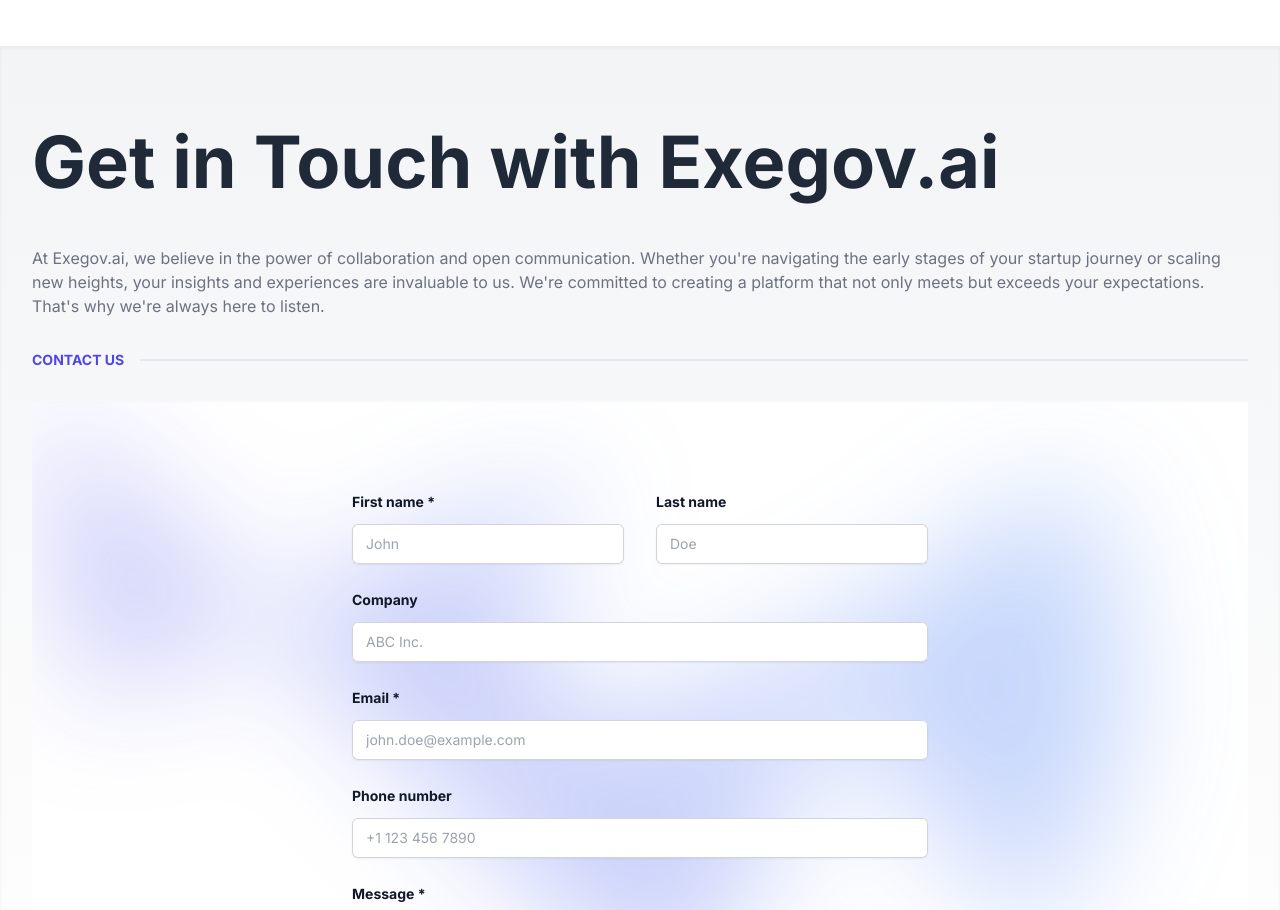
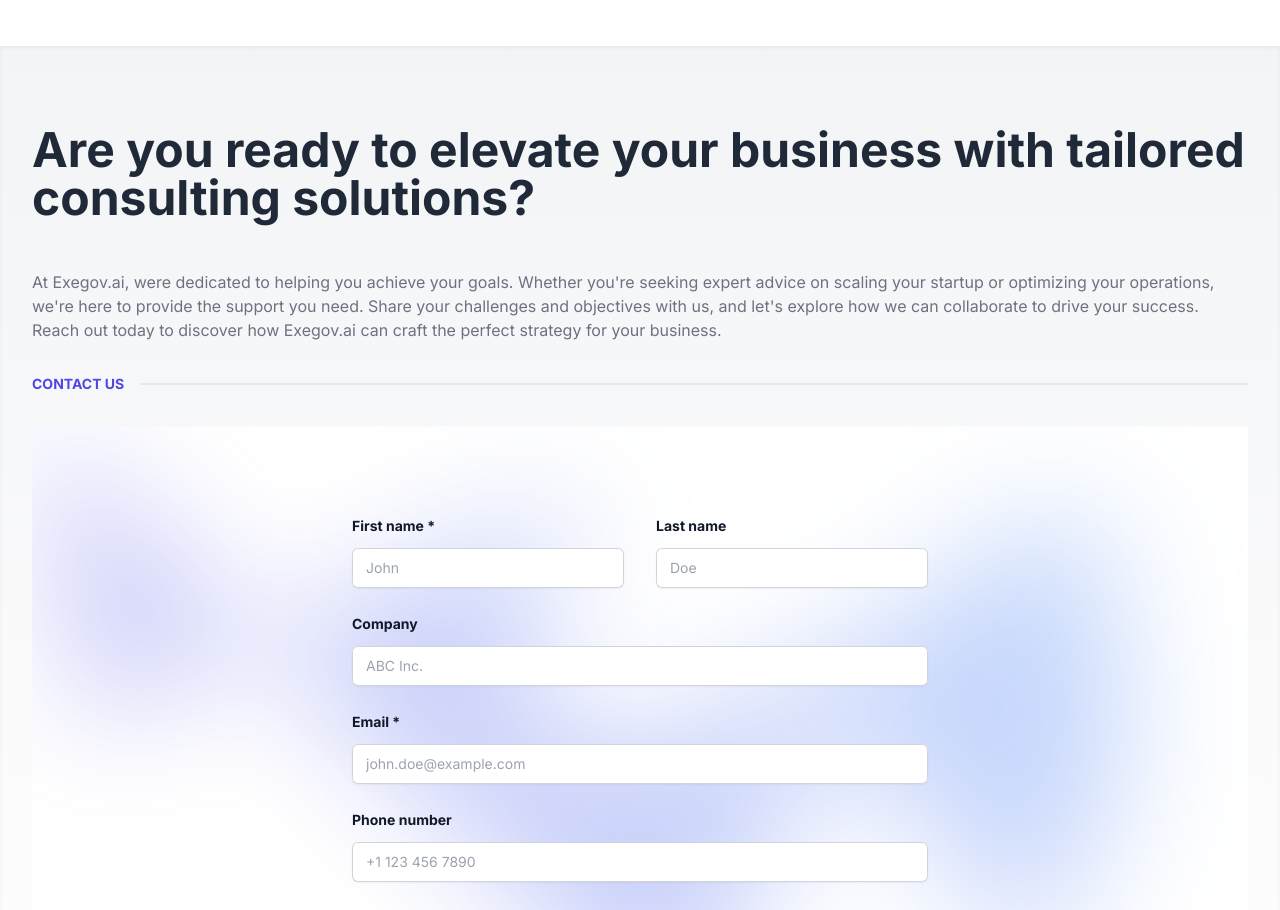
Before and after one commit to exegov-ai/exegov-landing, a Next.js app: page / in a window 1280 px wide. Shown: the part 3340-4250 px from the top of the page. Built offline with nearby package versions, Linux system fonts and the light colour scheme.

Commit message:
fix: changed the Contact Us section's content
Fixes #29

```diff
--- a/src/components/contact-us/index.tsx
+++ b/src/components/contact-us/index.tsx
@@ -7,14 +7,14 @@
       <div className="relative max-w-7xl mx-auto mb-24">
         <div className="overflow-hidden lg:max-w-none lg:flex">
           <div className="py-8 px-6 md:px-0 lg:flex-shrink-1">
-            <h2 className="text-4xl lg:text-7xl font-bold text-gray-800 mb-12 md:px-6 lg:px-8">
-              Get in Touch with Exegov.ai
+            <h2 className="text-4xl lg:text-5xl font-bold text-gray-800 mb-12 md:px-6 lg:px-8">
+              Are you ready to elevate your business with tailored consulting solutions?
             </h2>
             <p className="mt-6 text-base leading-6 text-gray-500 md:px-6 lg:px-8">
-              At Exegov.ai, we believe in the power of collaboration and open communication. Whether you&apos;re
-              navigating the early stages of your startup journey or scaling new heights, your insights and experiences
-              are invaluable to us. We&apos;re committed to creating a platform that not only meets but exceeds your
-              expectations. That&apos;s why we&apos;re always here to listen.
+              At Exegov.ai, were dedicated to helping you achieve your goals. Whether you&apos;re seeking expert advice
+              on scaling your startup or optimizing your operations, we&apos;re here to provide the support you need.
+              Share your challenges and objectives with us, and let&apos;s explore how we can collaborate to drive your
+              success. Reach out today to discover how Exegov.ai can craft the perfect strategy for your business.
             </p>
             <div className="mt-8 md:px-6 lg:px-8">
               <div className="flex items-center">
```
